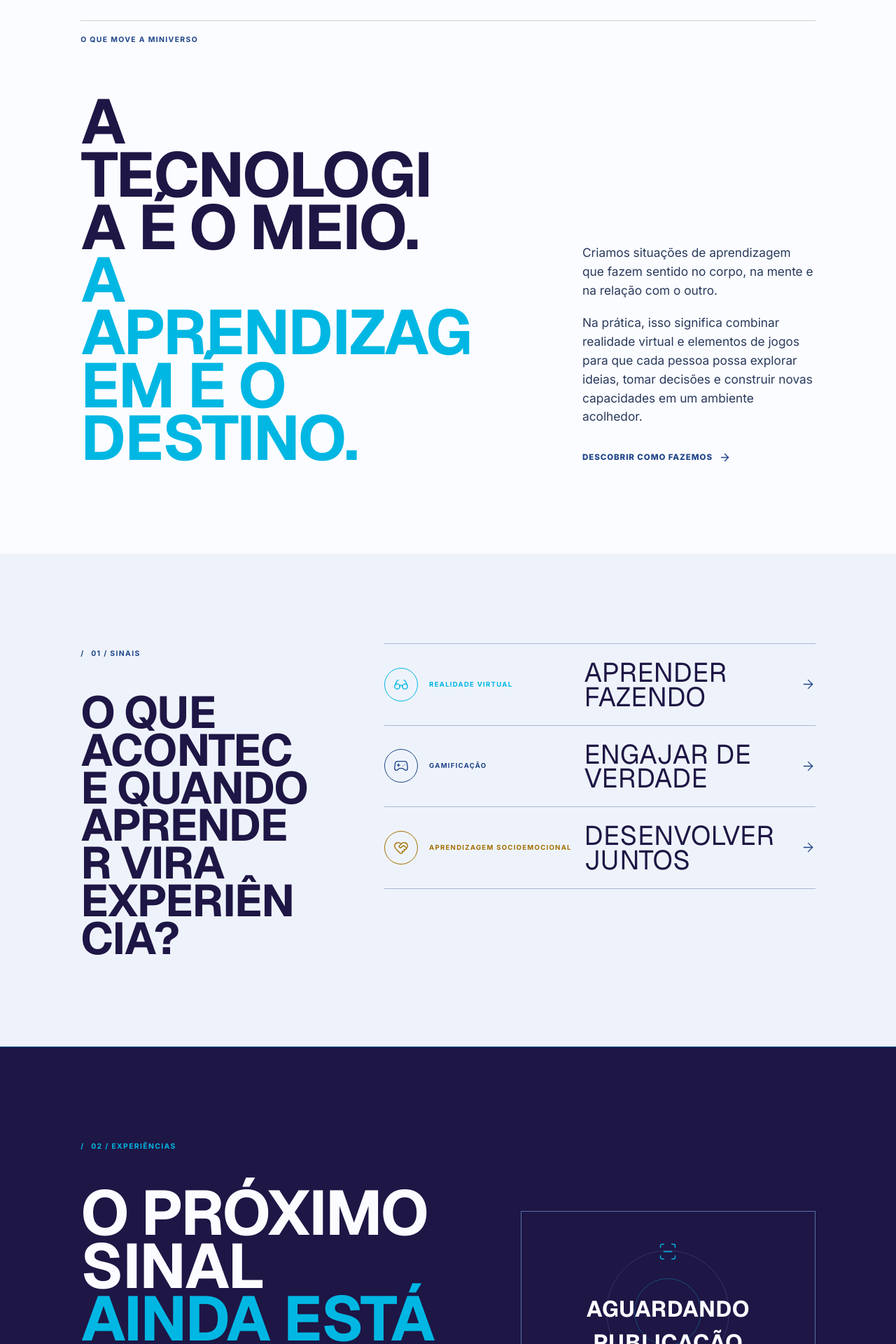
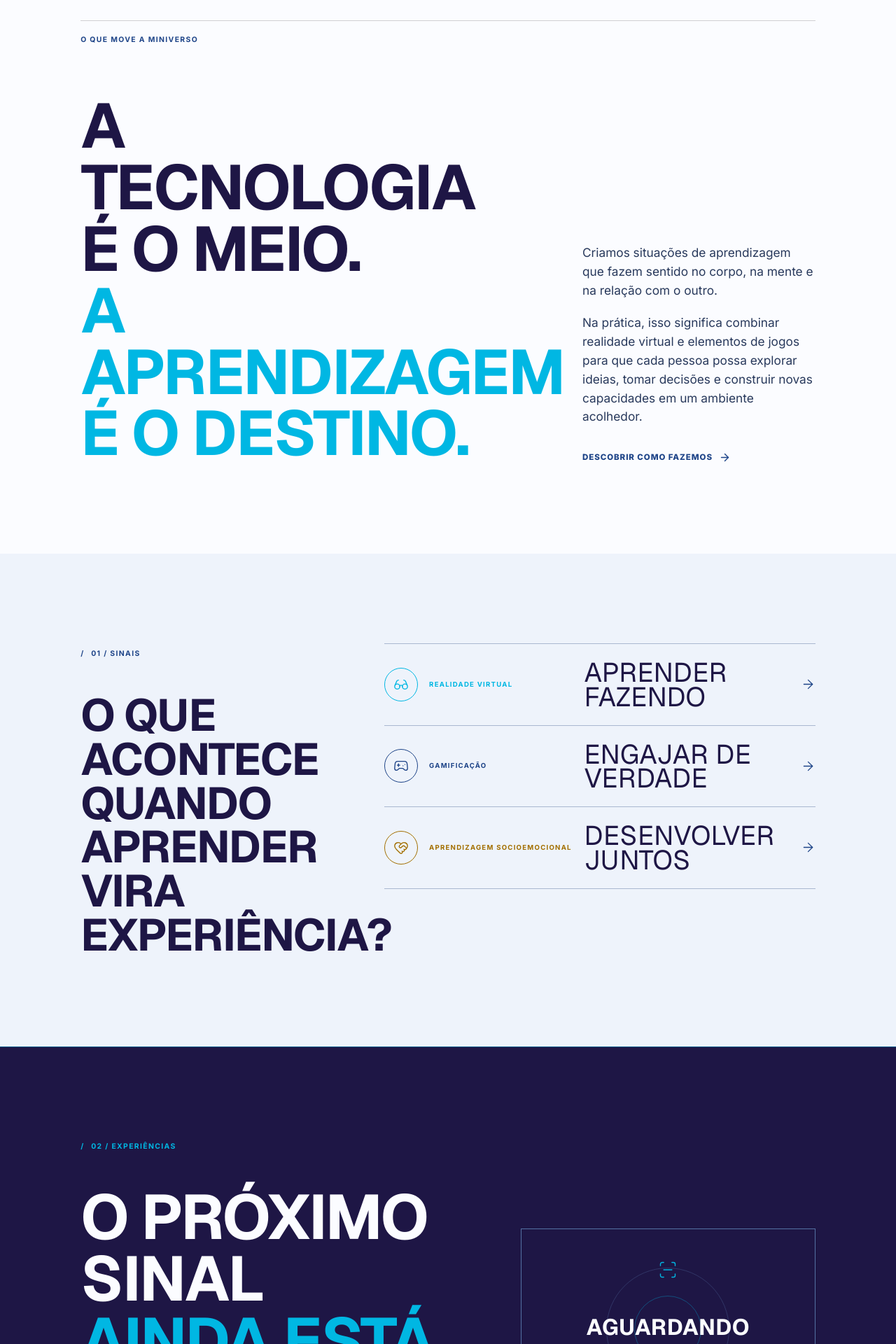
Before and after one commit to mateus-matos23/miniverso, a Next.js app: page / in a window 1280 px wide. Shown: the part 1020-2940 px from the top of the page at 70% size. Built offline with nearby package versions, Linux system fonts and the light colour scheme.

Commit message:
Title-Fixing
Break-Words Suggestion Tweaks

```diff
--- a/src/app/_components/contact-section.tsx
+++ b/src/app/_components/contact-section.tsx
@@ -59,10 +59,10 @@ export function ContactSection() {
         04 / PRÓXIMO PASSO
       </span>
       <h2
-         className="relative z-10 mt-12 max-w-[8ch] break-words font-display text-[clamp(3rem,15vw,7.2rem)] font-bold uppercase leading-[0.84] tracking-[-0.02em] text-brand-white min-[621px]:text-[clamp(3.3rem,7vw,7.2rem)] max-[620px]:max-w-full"
+        className="relative z-10 mt-12 max-w-[14ch] font-display text-[clamp(3rem,15vw,7.2rem)] font-bold uppercase leading-[0.98] tracking-[-0.02em] text-brand-white min-[621px]:text-[clamp(3.3rem,7vw,7.2rem)]"
       >
-        Vamos criar
-        <br />
+      Vamos criar
+      <br />
         <span className="text-brand-cyan">esse mundo?</span>
       </h2>
        <p className="relative z-10 mb-8 mt-12 max-w-[38ch] text-[1.08rem] leading-[1.55] text-[#d3def4]">
--- a/src/app/_components/experiences-section.tsx
+++ b/src/app/_components/experiences-section.tsx
@@ -12,9 +12,9 @@ export function ExperiencesSection() {
           02 / EXPERIÊNCIAS
         </span>
         <h2
-          className="mt-12 max-w-[9ch] break-words font-display text-[clamp(3rem,15vw,7.2rem)] font-bold uppercase leading-[0.84] tracking-[-0.02em] text-brand-white min-[621px]:text-[clamp(3.3rem,7vw,7.2rem)] max-[620px]:max-w-full"
-          id="experiences-title"
-        >
+          className="mt-12 max-w-[16ch] font-display text-[clamp(3rem,15vw,7.2rem)] font-bold uppercase leading-[0.98] tracking-[-0.02em] text-brand-white min-[621px]:text-[clamp(3.3rem,7vw,7.2rem)]"
+            id="experiences-title"
+          >
           O próximo sinal
           <br />
           <span className="text-brand-cyan">ainda está chegando.</span>
--- a/src/app/_components/hero-section.tsx
+++ b/src/app/_components/hero-section.tsx
@@ -13,8 +13,7 @@ export function HeroSection() {
           MINIVERSO / LABORATÓRIO DE APRENDIZAGEM
         </span>
         <h1
-          className="m-0 max-w-[14ch] font-display text-[clamp(2.5rem,5vw,5.5rem)] font-bold uppercase leading-[0.9] tracking-[-0.02em] max-[620px]:max-w-full"
-          id="hero-title"
+          className="m-0 max-w-[14ch] font-display text-[clamp(2.5rem,5vw,5.5rem)] font-bold uppercase leading-[0.9] tracking-[-0.02em] max-[620px]:max-w-full" id="hero-title"
         >
           Cada experiência
           <br />
--- a/src/app/_components/signals-section.tsx
+++ b/src/app/_components/signals-section.tsx
@@ -12,9 +12,7 @@ export function SignalsSection() {
           01 / SINAIS
         </span>
         <h2
-          className="mt-12 max-w-[8ch] break-words font-display text-[clamp(2.8rem,14vw,5rem)] font-bold uppercase leading-[0.84] tracking-[-0.02em] text-brand-violet min-[621px]:text-[clamp(2.8rem,5vw,5.5rem)] max-[620px]:max-w-full"
-          id="signals-title"
-        >
+          className="mt-12 max-w-[14ch] font-display text-[clamp(2.8rem,14vw,5rem)] font-bold uppercase leading-[0.98] tracking-[-0.02em] text-brand-violet min-[621px]:text-[clamp(2.8rem,5vw,5.5rem)]" id="signals-title">
           O que acontece quando aprender vira experiência?
         </h2>
       </div>
--- a/src/app/_components/statement-section.tsx
+++ b/src/app/_components/statement-section.tsx
@@ -11,11 +11,10 @@ export function StatementSection() {
       <div className="text-[0.65rem] font-bold uppercase tracking-[0.13em] text-brand-blue">
         O QUE MOVE A MINIVERSO
       </div>
-      <div className="mt-[4.5rem] grid grid-cols-[minmax(0,1.15fr)_minmax(17rem,0.65fr)] gap-[clamp(3rem,10vw,11rem)] max-[900px]:mt-12 max-[900px]:grid-cols-1">
+      <div className="mt-[4.5rem] grid grid-cols-[minmax(0,1.15fr)_minmax(17rem,0.65fr)] gap-[clamp(3rem,10vw,11rem)] max-[800px]:mt-12 max-[800px]:grid-cols-1">
         <h2
-          className="m-0 max-w-[9ch] break-words font-display text-[clamp(3rem,15vw,7rem)] font-bold uppercase leading-[0.84] tracking-[-0.02em] text-brand-violet min-[621px]:text-[clamp(3.3rem,7vw,7rem)] max-[620px]:max-w-full"
-          id="statement-title"
-        >
+          className="m-0 max-w-[16ch] font-display text-[clamp(3rem,15vw,7rem)] font-bold uppercase leading-[0.98] tracking-[-0.02em] text-brand-violet min-[621px]:text-[clamp(3.3rem,7vw,7rem)]" id="statement-title">
+
           A tecnologia é o meio.
           <br />
           <span className="text-brand-cyan">A aprendizagem é o destino.</span>
```
